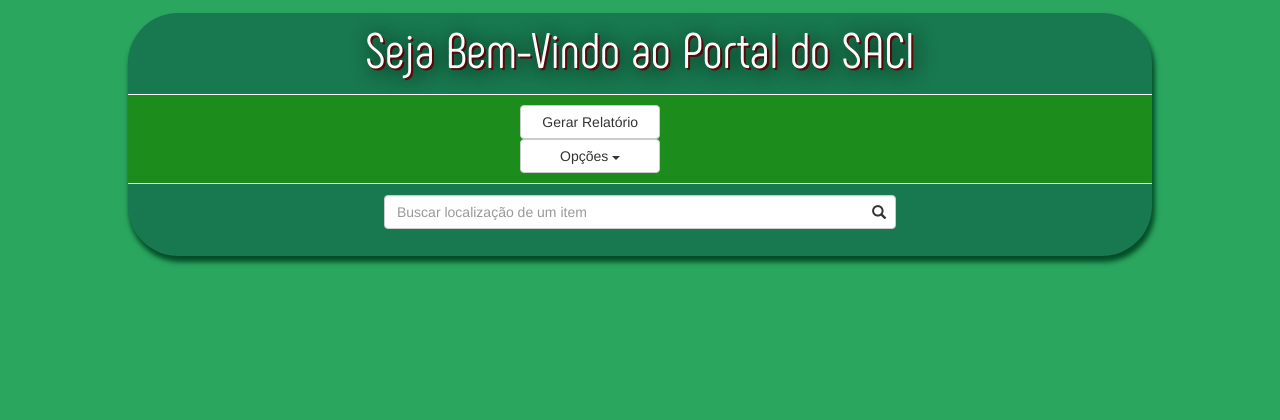
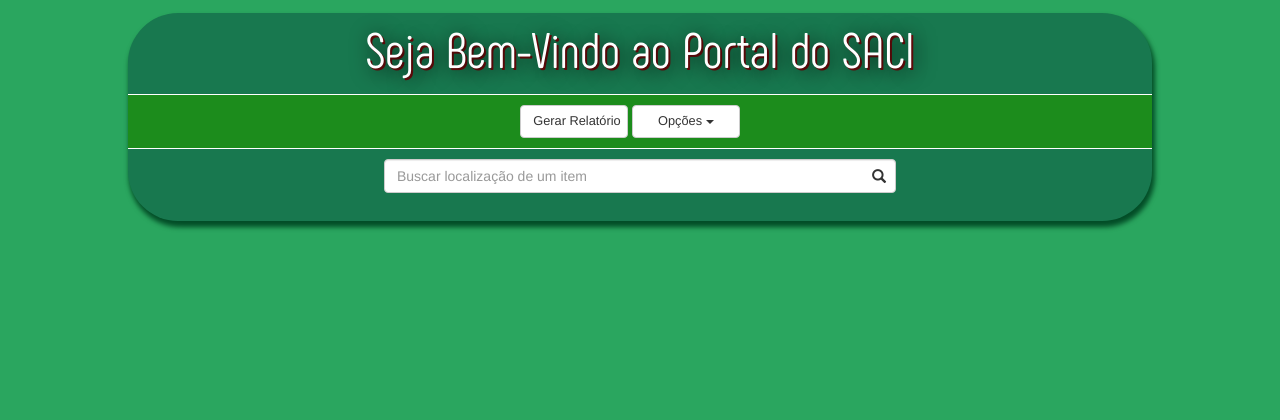
Before and after one commit to ecsanchesjr/Oficina1, a PHP site: page /view/Home.php in a window 1280 px wide. Shown: the top 420 px of the page. Run offline with PHP 8.4, Linux system fonts and the light colour scheme; the visitor is signed in with stand-in values (Sample User, id 1); data that the repository does not hold is empty.

Commit message:
Alteração pequena para reduzir o caos causado pelo projetor da UTF

```diff
--- a/Web/view/Home.php
+++ b/Web/view/Home.php
@@ -138,10 +138,10 @@ if(!$_SESSION["usuario"]){
 						echo '<p class="textInfos textCenter textFontSize textColor">'.$obj->getReUser($nick).'</p>';
 					?>
 				</div>
-				<div class="btnDiv dropdown"> <!-- Botões -->
-					<a id="btnRelatory" class="btn btn-default myBtn" role="button">Gerar Relatório</a>
+				<div class="btnDiv dropdown row"> <!-- Botões -->
+					<a id="btnRelatory" class="btn btn-default myBtnTest" role="button">Gerar Relatório</a>
 					<!-- <a id="btnControlPanel" class="btn btn-default myBtn" role="button">Painel de Controle</a> -->
-					<button class="btn btn-default myBtn dropdown-toggle" type="button" data-toggle="dropdown">Opções
+					<button class="btn btn-default myBtnTest dropdown-toggle" type="button" data-toggle="dropdown">Opções
 						<span class="caret"></span></button>
 					<ul class="dropdown-menu dropdown-menu-right">
 						<li><a class="dropdown-item" href="Ajuda.html">Ajuda</a></li>
--- a/Web/view/css/home.css
+++ b/Web/view/css/home.css
@@ -67,6 +67,12 @@
 
 .modalBtn{
 	width: 24%;
+	font-size: 1vw;
+}
+
+.myBtnTest{
+	width: 45%;
+	font-size: 1vw;
 }
 
 .sairAlign{
```
